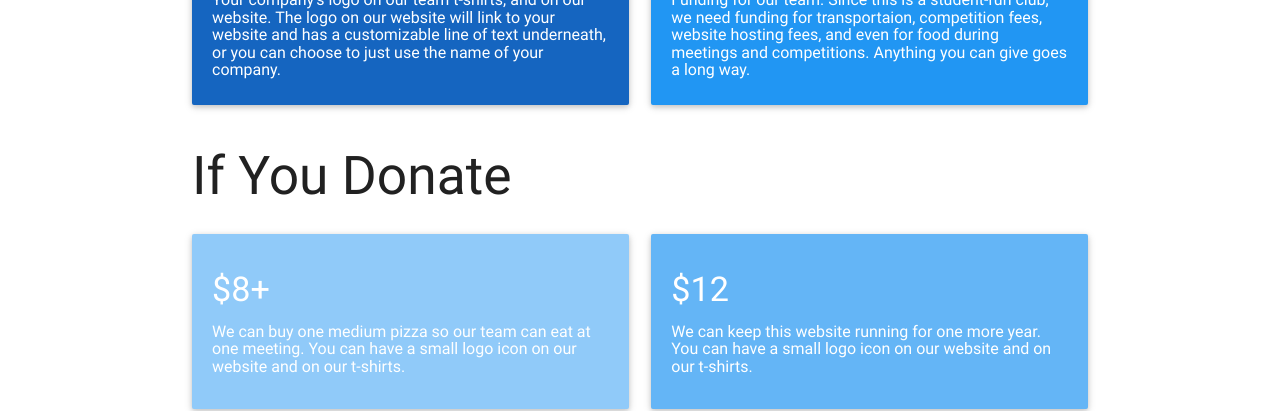
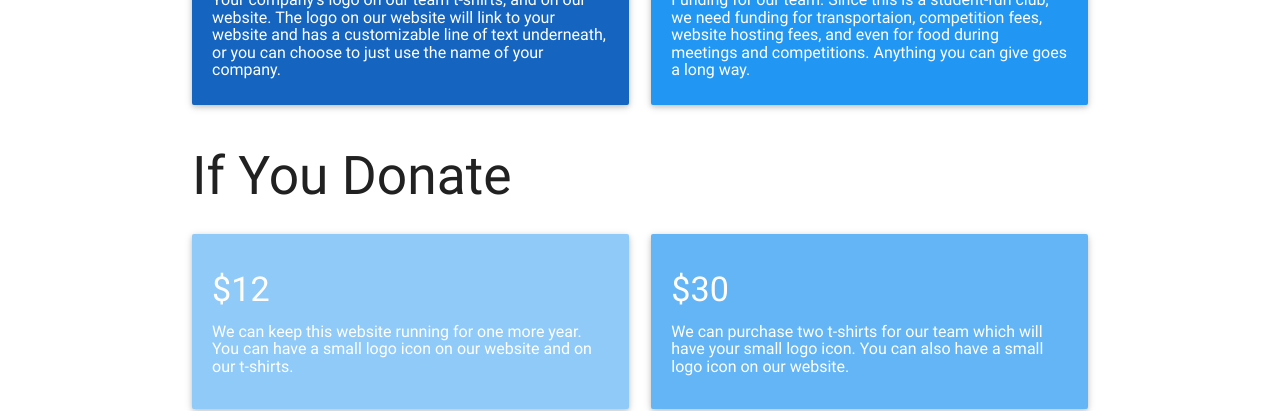
Before and after one commit to NoHoBotball/nohobotball.github.io, a plain HTML site: page donate.html in a window 1280 px wide. Shown: the part 571-982 px from the top of the page. Drawn offline with nearby package versions, Linux system fonts and the light colour scheme.

Commit message:
Removed :pizza:

```diff
--- a/donate.html
+++ b/donate.html
@@ -88,18 +88,18 @@
             <div class="row">
                 <div class="col s12 m6 multicard">
                     <div class="small card-panel hoverable blue lighten-3" style="height:175px">
-                        <h4 class="white-text">$8+</h4>
+                        <h4 class="white-text">$12</h4>
                         <span class="white-text">
-                            <h6 class="cardtext">We can buy one medium pizza so our team can eat at one meeting. You can have a small logo icon on our website and on our t-shirts.
+                            <h6 class="cardtext">We can keep this website running for one more year. You can have a small logo icon on our website and on our t-shirts.
                             </h6>
                         </span>
                     </div>
                 </div>
                 <div class="col s12 m6">
                     <div class="card-panel hoverable blue lighten-2"  style="height:175px">
-                        <h4 class="white-text">$12</h4>
+                        <h4 class="white-text">$30</h4>
                         <span class="white-text">
-                            <h6 class="cardtext">We can keep this website running for one more year. You can have a small logo icon on our website and on our t-shirts.
+                            <h6 class="cardtext">We can purchase two t-shirts for our team which will have your small logo icon. You can also have a small logo icon on our website.
                             </h6>
                         </span>
                     </div>
```
